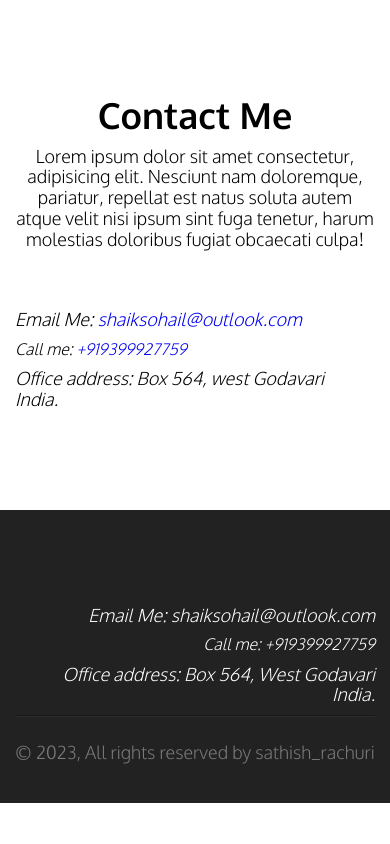
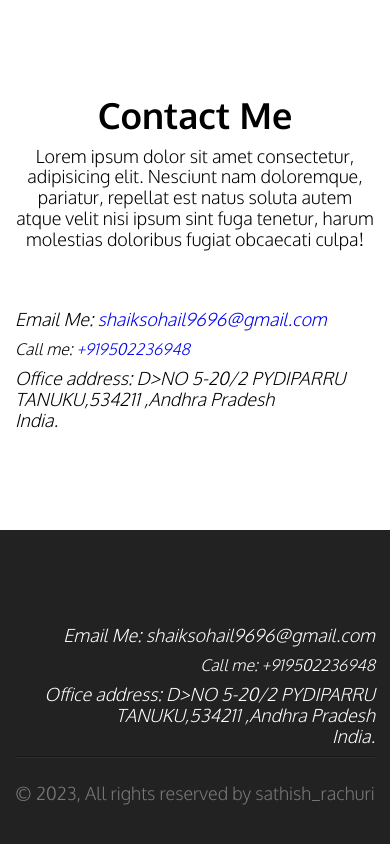
Before and after one commit to shaiksohaildev/portfolio, a plain HTML site: page index.html in a window 390 px wide. Shown: the part 3071-3915 px from the top of the page. Before the commit the page ends 3874 px from the top, so only its background shows below. Drawn offline with Linux system fonts and the light colour scheme.

Commit message:
Update index.html
recently updated phone number,address

```diff
--- a/index.html
+++ b/index.html
@@ -149,9 +149,9 @@
       <h2 class="center">Contact Me</h2>
       <p class="center contact-detail">Lorem ipsum dolor sit amet consectetur, adipisicing elit. Nesciunt nam doloremque, pariatur, repellat est natus soluta autem atque velit nisi ipsum sint fuga tenetur, harum molestias doloribus fugiat obcaecati culpa!</p>
       <address>
-        <p>Email Me: <a href="mailto:">shaiksohail@outlook.com</a></p>
-        <p></p>Call me: <a href="tel:">+919399927759</a></p>
-        <p>Office address: Box 564, west Godavari<br>
+        <p>Email Me: <a href="mailto:">shaiksohail9696@gmail.com</a></p>
+        <p></p>Call me: <a href="tel:+919502236948">+919502236948</a></p>
+        <p>Office address: D>NO 5-20/2 PYDIPARRU TANUKU,534211 ,Andhra Pradesh<br>
           India.</p>
       </address>
     </div>
@@ -166,10 +166,9 @@
     <div class="content site-footer--content">
       <div class="footer-right">
         <address>
-          <p>Email Me: <a href="mailto:sathish.rachuri@outlook.com">shaiksohail@outlook.com</a></p>
-          <p></p>Call me: <a href="tel:+919391927759">+919399927759</a></p>
-          <p>Office address: Box 564, West Godavari <br>
-            India.</p>
+          <p>Email Me: <a href="mailto:sathish.rachuri@outlook.com">shaiksohail9696@gmail.com</a></p>
+          <p></p>Call me: <a href="tel:+919502236948">+919502236948</a></p>
+          <p>Office address: D>NO 5-20/2 PYDIPARRU TANUKU,534211 ,Andhra Pradesh<br>India.</p>
         </address>
       </div>
     </div>
```
